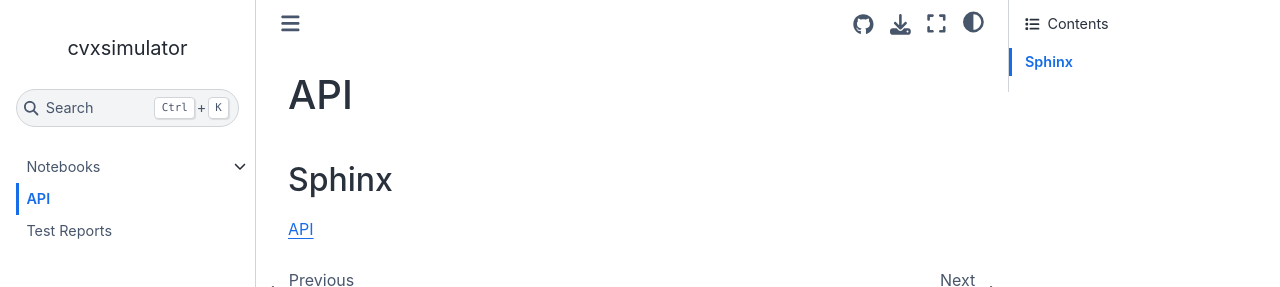
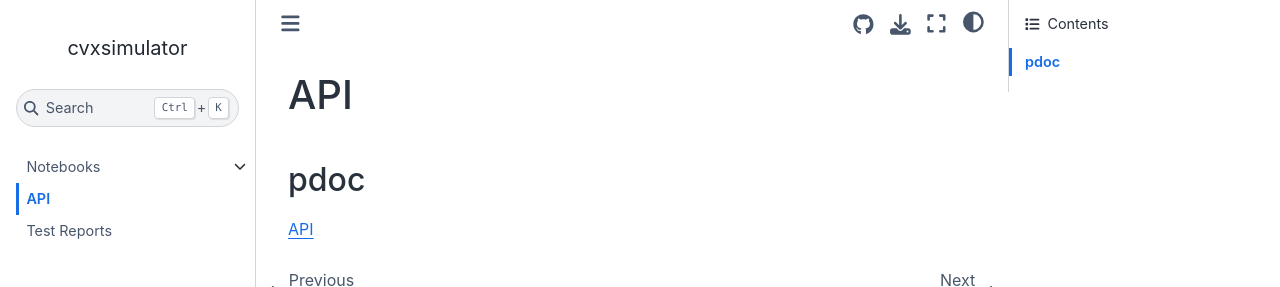
Before and after one commit to cvxgrp/simulator, a Jupyter Book: the page built from book/docs/api.md, in a window 1280 px wide. Shown: the top 287 px of the page. Built offline with Jupyter Book 1.0.4 settings and Sphinx 7.4.7 and the Sphinx Book theme 1.1.4, drawn with Linux system fonts in a browser that asks for light colours; comment, search, counter and statistics services are not loaded.

Commit message:
Update api.md (#298)

```diff
--- a/book/docs/api.md
+++ b/book/docs/api.md
@@ -1,5 +1,5 @@
 # API
 
-## Sphinx
+## pdoc
 
-[API](https://www.cvxgrp.org/simulator/sphinx/)
+[API](https://www.cvxgrp.org/simulator/pdoc/)
```
